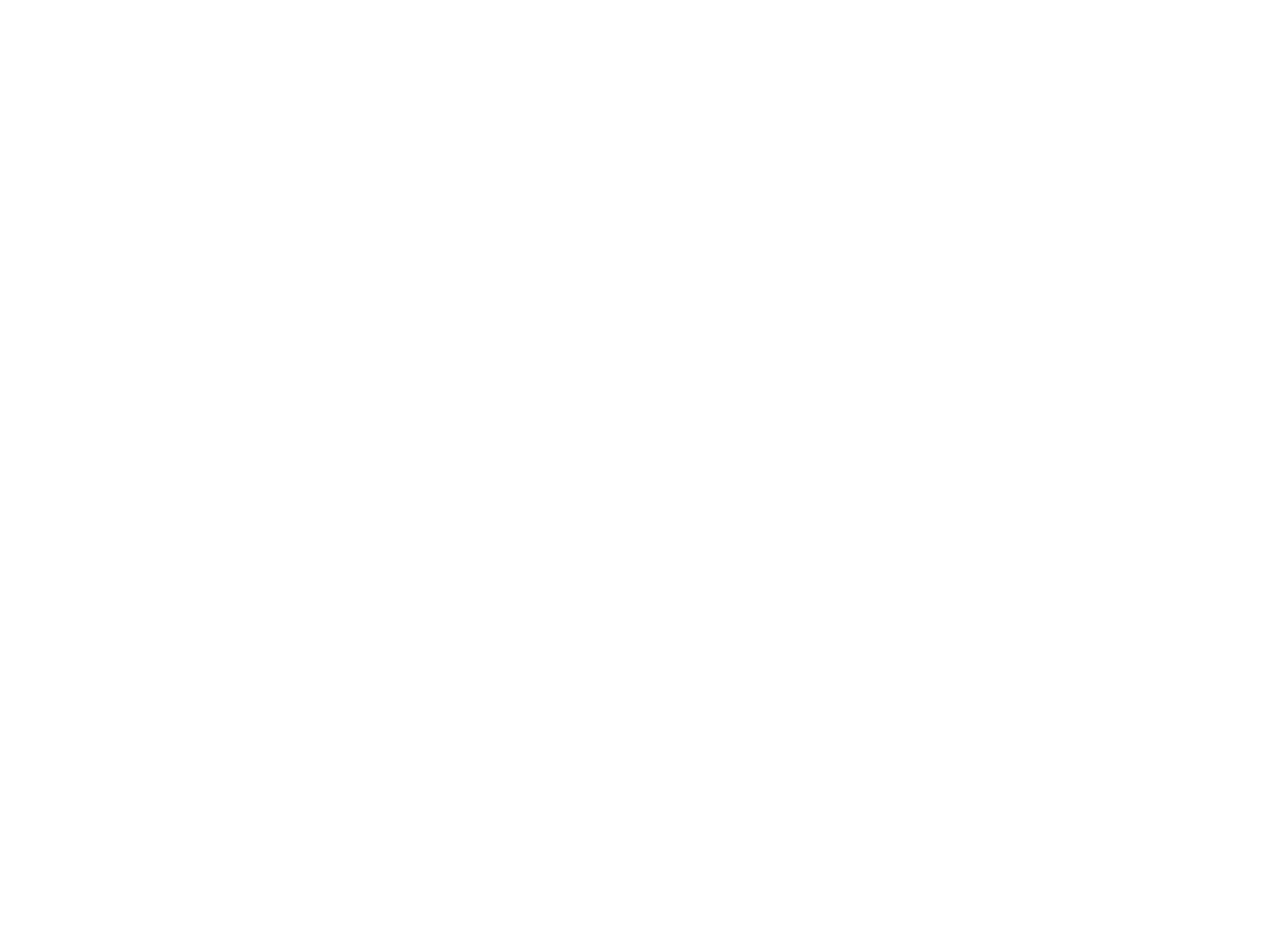
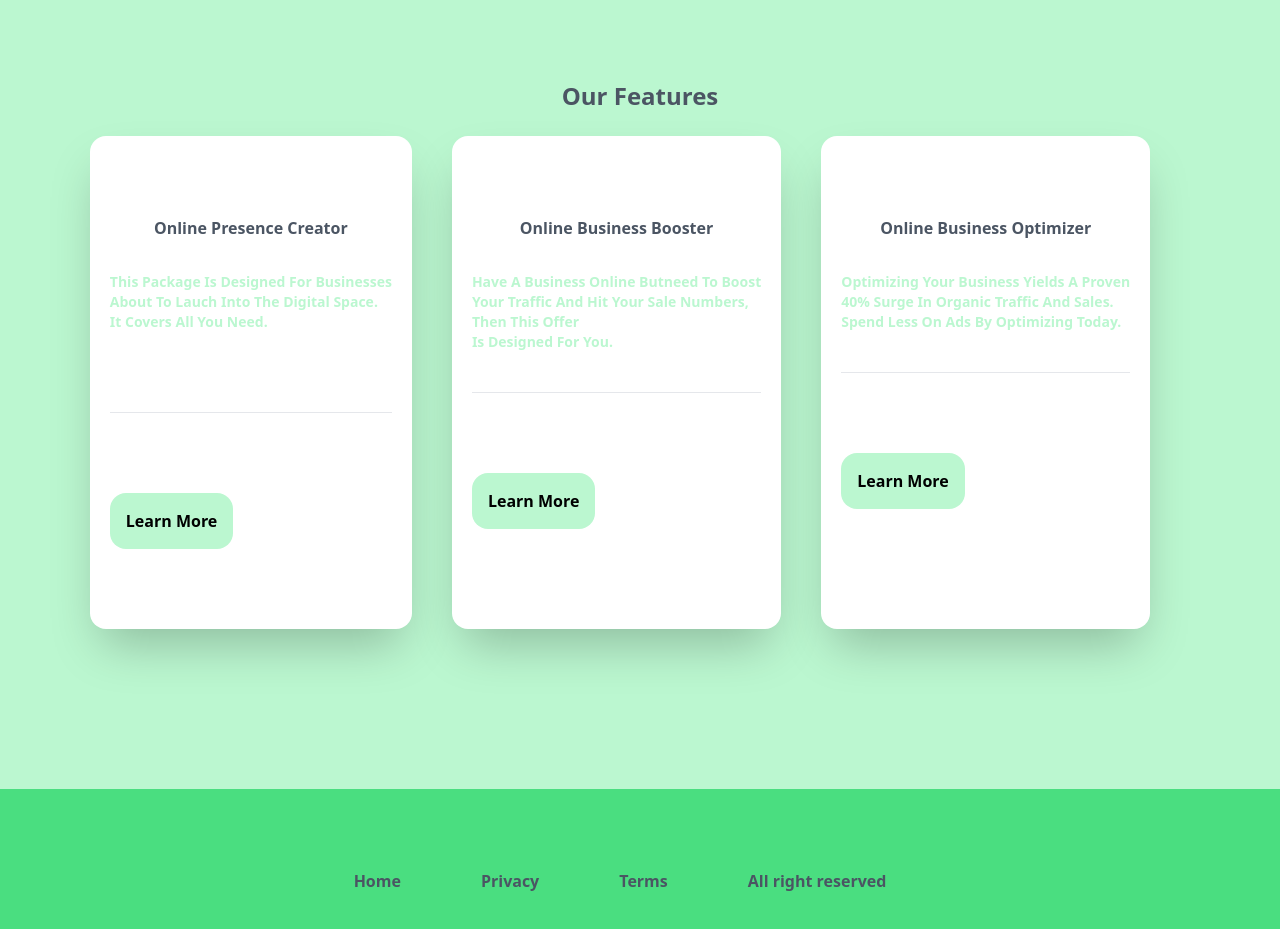
Before and after one commit to Hargent/check-in-review, a React (Vite) app: page /home in a window 1280 px wide. Shown: the part 800-1729 px from the top of the page. Before the commit the page ends 800 px from the top, so only its background shows below. Built offline with nearby package versions, Linux system fonts and the light colour scheme; no server answers.

Commit message:
Update index.tsx

```diff
--- a/src/pages/home/index.tsx
+++ b/src/pages/home/index.tsx
@@ -33,10 +33,63 @@ export default function Home() {
   }
   return (
     <Modal>
-      <div className="">
-        <Header />
-        <h1>Home</h1>
+      <Header />
+      <div className="bg-white text-gray-600 mx-10 my-60 px-7 text-6xl justify-center items-center capitalize font-bold flex flex-col w-50 ">
+
+        <h1 className=" ">Boost your business traffic & sales</h1>
+        <p className="text-lg my-4 text-green-200">Marketing experts are ready to help you</p>
+
+
       </div>
+      <div className="bg-green-200 text-gray-600 py-40   justify-center items-center capitalize mt-10   ">
+        <h3 className="text-2xl mb-6 mt-6 justify-center items-center flex flex-1  font-bold">Our Features</h3>
+        <div className="flex justify-center   ">
+          <div className="mr-10 text-gray-600 font-semibold  bg-white py-20 px-5 shadow-2xl rounded-2xl w-30 justify-center items-center hover:-translate-y-6">
+            <h2 className=" justify-center items-center flex"> Online presence creator</h2>
+            <p className="text-sm py-30 mt-8 text-green-200">This package is designed for businesses <br />about to lauch
+            into the Digital space. <br />It covers all you need.</p>
+            <hr className="mt-20" />
+            <button className="mt-20  bg-green-200 text-black rounded-2xl p-4 hover:bg-white ">Learn More</button>
+          </div>
+          <div className="mr-10 text-gray-600 font-semibold  bg-white py-20 px-5 shadow-2xl rounded-2xl w-30 hover:-translate-y-6">
+            <h2 className=" justify-center items-center flex"> Online business booster</h2>
+            <p className="text-sm py-30 mt-8 text-green-200">Have a business online butneed to boost <br /> your traffic
+             and hit your sale numbers,<br /> then this offer <br />is designed for you.</p>
+             <hr className="mt-10" />
+             <button className="mt-20  bg-green-200 text-black rounded-2xl p-4 hover:bg-white ">Learn More</button>
+          </div>
+          <div className="mr-10 text-gray-600 font-semibold  bg-white py-20 px-5 shadow-2xl rounded-2xl w-30 hover:-translate-y-6">
+            <h2 className=" justify-center items-center flex"> Online business optimizer</h2>
+            <p className="text-sm py-30 mt-8 text-green-200"> Optimizing your business yields a proven <br />40% surge in organic traffic and sales.
+             <br />Spend less on ads by optimizing today.</p>
+             <hr  className="mt-10"/>
+             <button className="mt-20 bg-green-200 text-black rounded-2xl p-4 hover:bg-white ">Learn More</button>
+          </div>
+        </div>
+
+      </div>
+      <footer className=" bg-green-400 pt-20 pl-10 pb-9">
+        <div className=" f">
+          <div className="flex justify-center    ">
+            <div className="mr-20 text-gray-600 font-semibold hover:text-black cursor-pointer ">
+              <p>Home</p>
+            </div>
+            <div className="mr-20 text-gray-600 font-semibold hover:text-black cursor-pointer">
+              <p>Privacy</p>
+            </div>
+            <div className="mr-20 text-gray-600 font-semibold hover:text-black cursor-pointer">
+              <p>Terms</p>
+            </div>
+            <div className="mr-20 text-gray-600 font-semibold hover:text-black cursor-pointer">
+            <p>
+              <span><i className="fa fa-copyright" aria-hidden="true"></i></span>All right reserved
+            </p>
+          </div>
+          </div>
+
+        </div>
+      </footer>
+
       <Modal.Window
         id={ModalId.Register}
         outsideClose={true}
```
